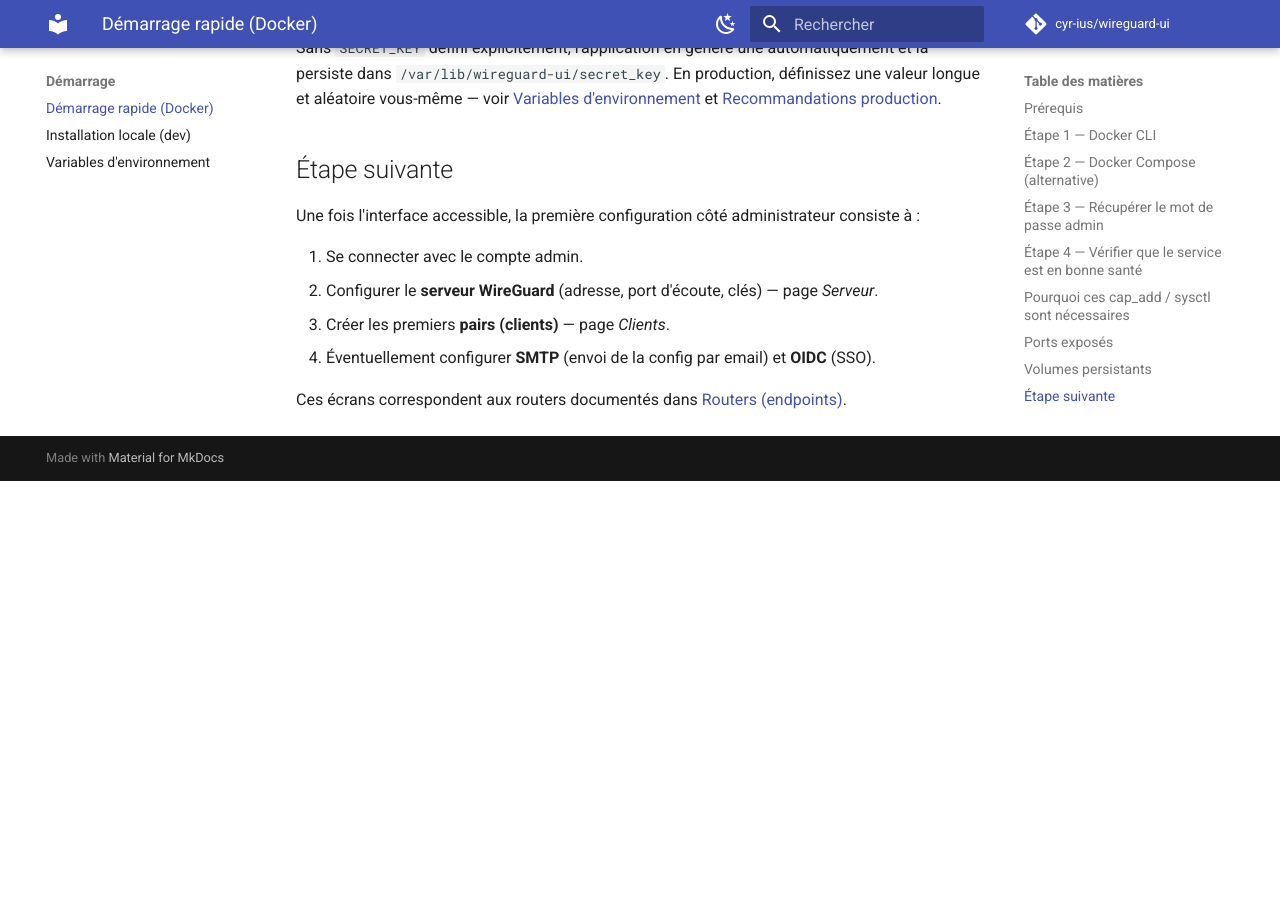
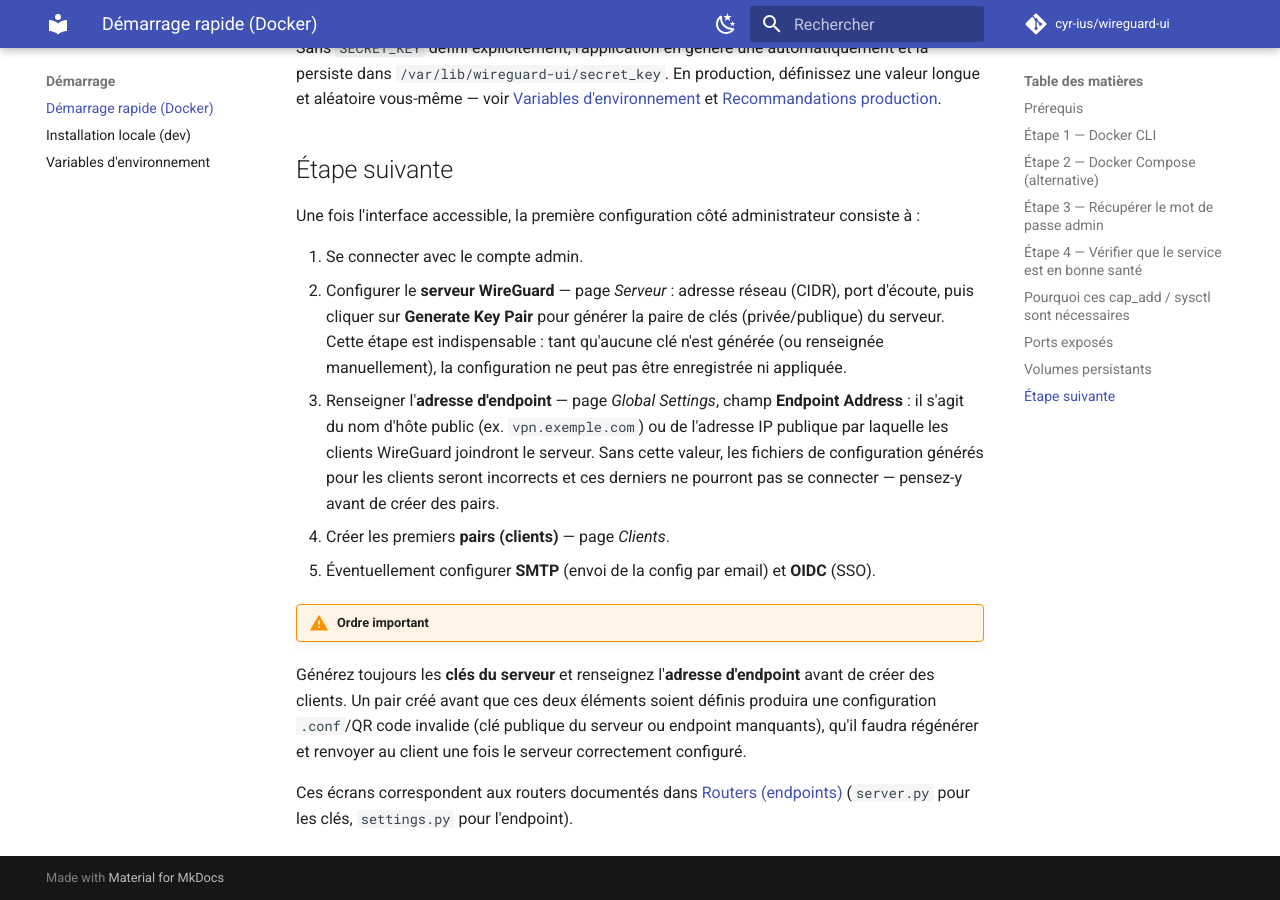
Before and after one commit to cyr-ius/wireguard-ui, an MkDocs documentation site: the page built from docs/demarrage/quickstart-docker.md, in a window 1280 px wide and 900 px high, scrolled down 2907 px. Built offline with MkDocs 1.6.1 and Material for MkDocs 9.7.7, drawn with Linux system fonts in a browser that asks for light colours; comment, search, counter and statistics services are not loaded; before the commit the page ends 3388 px from its top, so only the background shows below that.

Commit message:
fix(docs): Add first start explication

```diff
--- a/docs/demarrage/quickstart-docker.md
+++ b/docs/demarrage/quickstart-docker.md
@@ -114,8 +114,12 @@
 Une fois l'interface accessible, la première configuration côté administrateur consiste à :
 
 1. Se connecter avec le compte admin.
-2. Configurer le **serveur WireGuard** (adresse, port d'écoute, clés) — page _Serveur_.
-3. Créer les premiers **pairs (clients)** — page _Clients_.
-4. Éventuellement configurer **SMTP** (envoi de la config par email) et **OIDC** (SSO).
+2. Configurer le **serveur WireGuard** — page _Serveur_ : adresse réseau (CIDR), port d'écoute, puis cliquer sur **Generate Key Pair** pour générer la paire de clés (privée/publique) du serveur. Cette étape est indispensable : tant qu'aucune clé n'est générée (ou renseignée manuellement), la configuration ne peut pas être enregistrée ni appliquée.
+3. Renseigner l'**adresse d'endpoint** — page _Global Settings_, champ **Endpoint Address** : il s'agit du nom d'hôte public (ex. `vpn.exemple.com`) ou de l'adresse IP publique par laquelle les clients WireGuard joindront le serveur. Sans cette valeur, les fichiers de configuration générés pour les clients seront incorrects et ces derniers ne pourront pas se connecter — pensez-y avant de créer des pairs.
+4. Créer les premiers **pairs (clients)** — page _Clients_.
+5. Éventuellement configurer **SMTP** (envoi de la config par email) et **OIDC** (SSO).
 
-Ces écrans correspondent aux routers documentés dans [Routers (endpoints)](../fonctions/routers.md).
+!!! warning "Ordre important"
+Générez toujours les **clés du serveur** et renseignez l'**adresse d'endpoint** avant de créer des clients. Un pair créé avant que ces deux éléments soient définis produira une configuration `.conf`/QR code invalide (clé publique du serveur ou endpoint manquants), qu'il faudra régénérer et renvoyer au client une fois le serveur correctement configuré.
+
+Ces écrans correspondent aux routers documentés dans [Routers (endpoints)](../fonctions/routers.md) (`server.py` pour les clés, `settings.py` pour l'endpoint).
```
